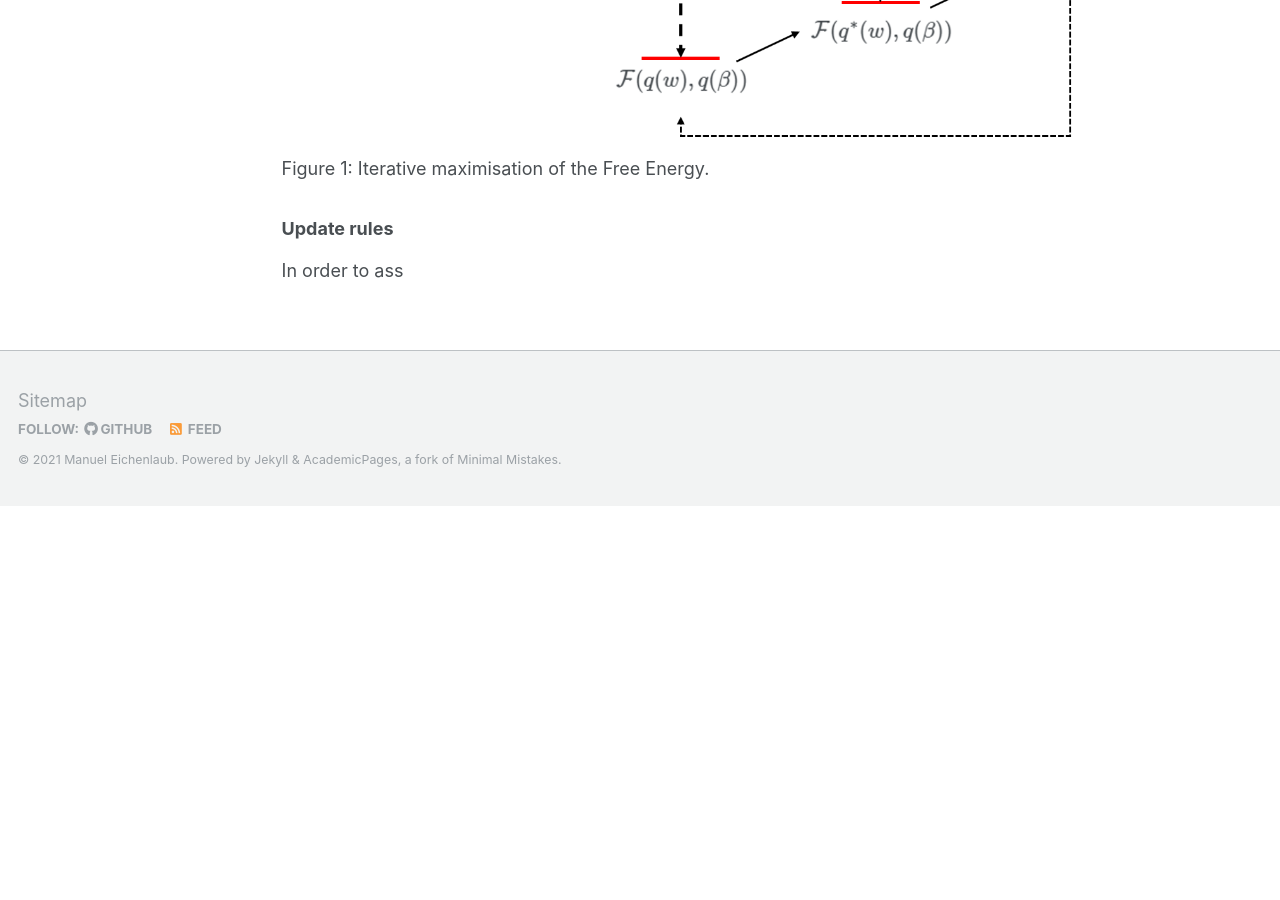
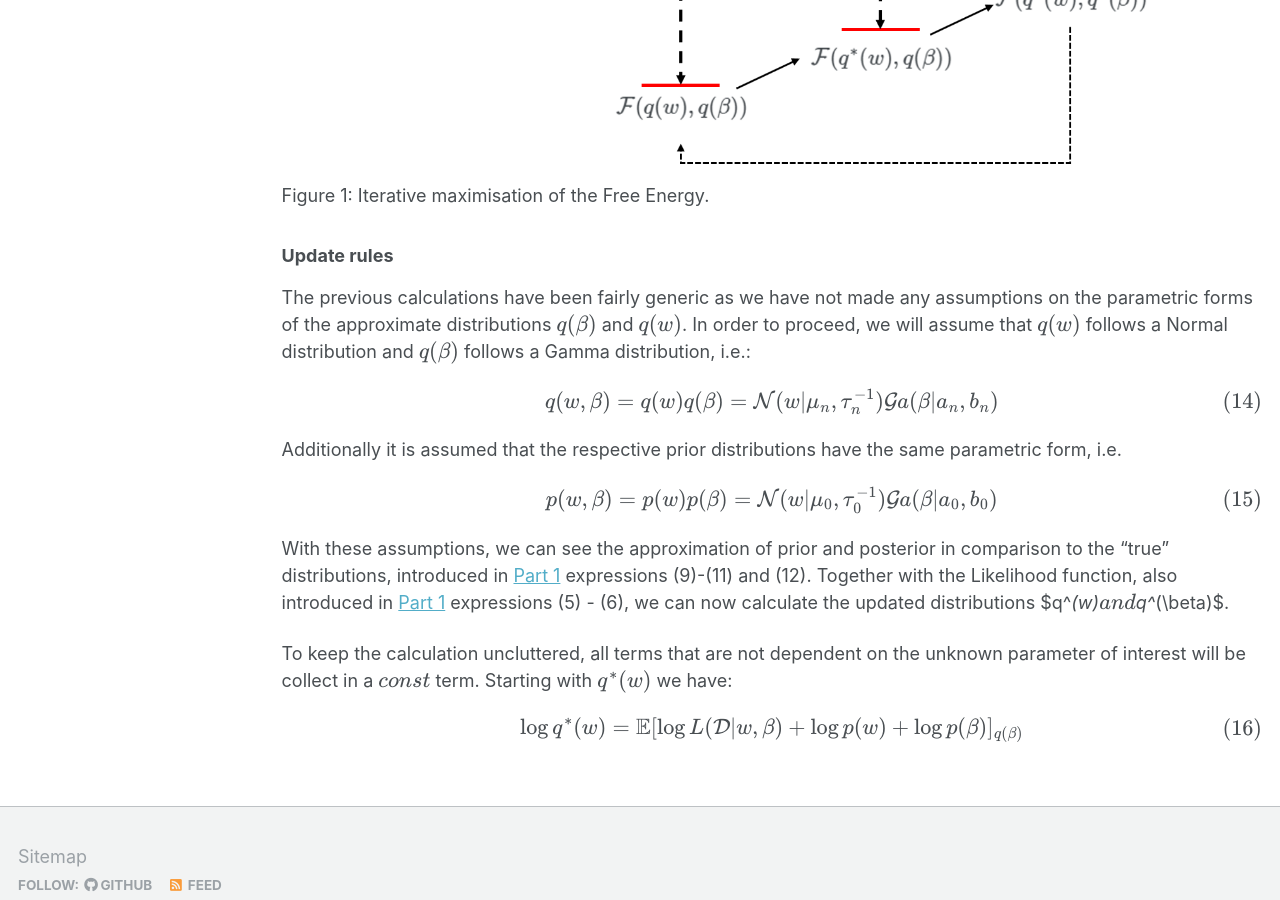
Before and after one commit to manueich/manueich.github.io, a Jekyll site: the page built from _pages/Bayesian_Inference/BI_VB.md, in a window 1280 px wide and 900 px high, scrolled down 2957 px. Built offline with Jekyll 4.4.1, drawn with Linux system fonts in a browser that asks for light colours; formulas are drawn with MathJax 3; before the commit the page ends 3463 px from its top, so only the background shows below that; some of the changed text lies outside the part shown.

Commit message:
Update BI_VB.md

```diff
--- a/_pages/Bayesian_Inference/BI_VB.md
+++ b/_pages/Bayesian_Inference/BI_VB.md
@@ -43,7 +43,7 @@ In the last step, we have pulled out the log marginal likelihood from the expect
 
 $$\underbrace{\mathbb{E}\left[\log p(w,\beta)  + \log L(\mathcal{D}|w,\beta) - \log q(w,\beta)\right]_{q(w,\beta)}}_{\mathcal{F}} = \log P(\mathcal{D}) - D_{KL}(q(w,\beta)||p(w,\beta|\mathcal{D}))$$
 
-Now we can see that the Free Energy can be considered a lower bound on the marginal likelihood, in the sense that if the posterior $p(w,\beta\|\mathcal{D})$ and approximated distributions $q(w,\beta)$ are identical, then $D_{KL}=0$, which in turn leads to $\mathcal{F}=\log P(\mathcal{D})$. We can also see that when maximising the Free Energy with respect to $q$, we are minimising $D_{KL}$. This in turn provides us with an approximation of the true posterior distribution through $q$ and simultaneously an lower bound on the model evidence through the Free Energy.
+Now we can see that the Free Energy can be considered a lower bound on the marginal likelihood, in the sense that if the posterior $p(w,\beta\|\mathcal{D})$ and approximated distribution $q(w,\beta)$ are identical, then $D_{KL}=0$, which in turn leads to $\mathcal{F}=\log P(\mathcal{D})$. Another interpretation of the expression is that maximising the Free Energy with respect to $q$ minimises the Kullback-Leibler divergence $D_{KL}$. As a result, the Free Energy maximisation provides us with an approximation of the true posterior distribution through $q$ and simultaneously an lower bound on the model evidence through the Free Energy. This is one of the main advantages of the VB method.
 
 ### Free Energy Maximisation
 
@@ -59,7 +59,7 @@ $$\frac{\partial \mathcal{F}}{\partial q(w)}=0$$
 
 $$\frac{\partial \mathcal{F}}{\partial q(\beta)}=0$$
 
-and solve for $q(w)$ and $q{\beta}$, respectively. This solution is fairly complex and we advise the curious reader to this [link](https://bjlkeng.github.io/posts/variational-bayes-and-the-mean-field-approximation/), where the steps for the general case are explained. However, an understanding of these steps is not required to follow the rest of this tutorial, or indeed the VB approach, so we will just show the solution. The two densities $q^*(w)$ and $q^*(\beta)$ that maximise the Free energies can be calculated as follows:
+and solve for $q(w)$ and $q(\beta)$, respectively. This solution is fairly complex and we advise the curious reader to this [link](https://bjlkeng.github.io/posts/variational-bayes-and-the-mean-field-approximation/), where the steps for the general case are explained. However, an understanding of these steps is not required to follow the rest of this tutorial, or indeed the VB approach, so we will just show the solution. The two densities $q^*(w)$ and $q^*(\beta)$ that maximise the Free energies can be calculated as follows:
 
 $$\log q^*(w) = \mathbb{E}[\log L(\mathcal{D}|w,\beta)+\log p(w) + \log p(\beta)]_{q(\beta)}$$
 
@@ -73,4 +73,16 @@ Figure 1: Iterative maximisation of the Free Energy.
 
 ### Update rules
 
-In order to ass
+The previous calculations have been fairly generic as we have not made any assumptions on the parametric forms of the approximate distributions $q(\beta)$ and $q(w)$. In order to proceed, we will assume that $q(w)$ follows a Normal distribution and $q(\beta)$ follows a Gamma distribution, i.e.:
+
+$$q(w,\beta)=q(w)q(\beta)=\mathcal{N}(w|\mu_n,\tau_n^{-1})\mathcal{Ga}(\beta|a_n,b_n)$$
+
+Additionally it is assumed that the respective prior distributions have the same parametric form, i.e.
+
+$$p(w,\beta)=p(w)p(\beta)=\mathcal{N}(w|\mu_0,\tau_0^{-1})\mathcal{Ga}(\beta|a_0,b_0)$$
+
+With these assumptions, we can see the approximation of prior and posterior in comparison to the "true" distributions, introduced in [Part 1](BI_True.md) expressions (9)-(11) and (12). Together with the Likelihood function, also introduced in [Part 1](BI_True.md) expressions (5) - (6), we can now calculate the updated distributions $q^*(w)$ and $q^*(\beta)$.
+
+To keep the calculation uncluttered, all terms that are not dependent on the unknown parameter of interest will be collect in a $const$ term. Starting with $q^*(w)$ we have:
+
+$$\begin{aligned} \log q^*(w) &= \mathbb{E}[\log L(\mathcal{D}|w,\beta)+\log p(w) + \log p(\beta)]_{q(\beta)}\\ \end{aligned}$$
```
